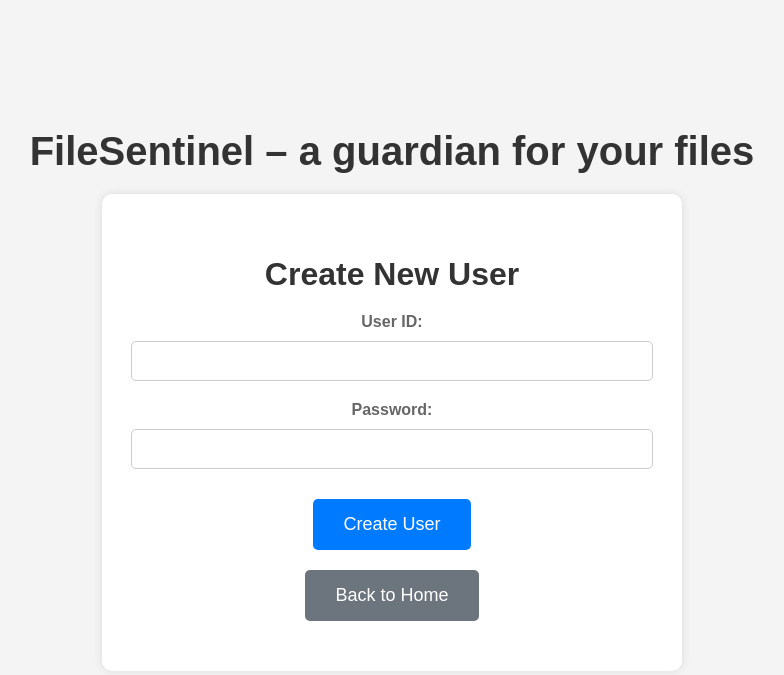
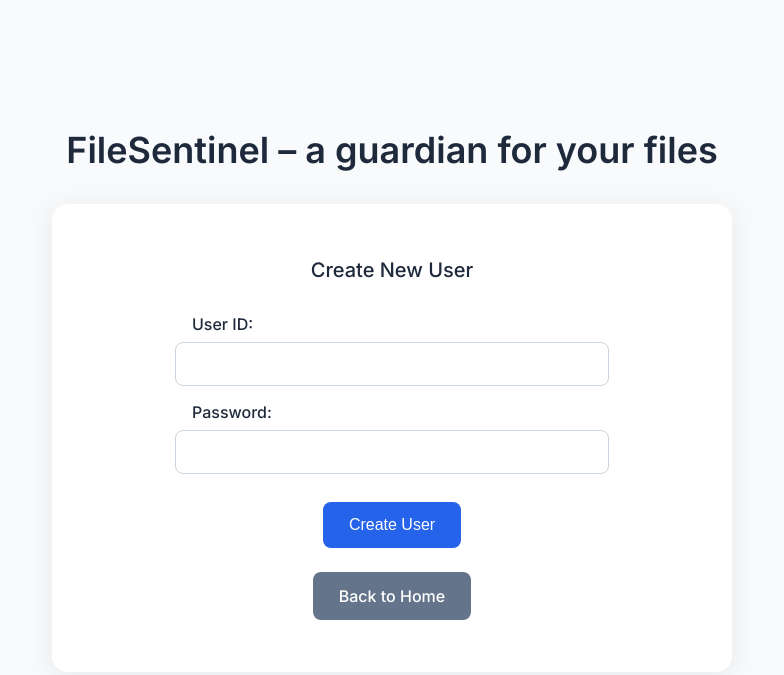
Before and after one commit to Vivek-Vardhan-310/SE-PBL-Secure_file_tranfer, a website: page newuser.html in a window 1280 px wide. Shown: the whole page, without its empty margins (248-1032 px from the left). Drawn offline with Linux system fonts and the light colour scheme.

Commit message:
Improve UI design with modern color palette and typography
- Switch to Inter font family for better readability
- Implement professional color scheme: Indigo primary (#2563EB), Slate grays, clean whites
- Update all HTML pages: index.html, delete.html, download.html, upload.html, newuser.html
- Improve spacing, shadows, and button styles for modern SaaS look
- Add focus states and hover effects for better UX
- Increase border radius to 16px for softer appearance
- Adjust typography hierarchy with proper font weights

```diff
--- a/newuser.html
+++ b/newuser.html
@@ -5,9 +5,11 @@
     <meta name="viewport" content="width=device-width, initial-scale=1.0">
     <title>Create New User - FileSentinel</title>
     <style>
+        @import url('https://fonts.googleapis.com/css2?family=Inter:wght@400;500;600;700&display=swap');
+
         body {
-            font-family: Arial, sans-serif;
-            background-color: #f4f4f4;
+            font-family: 'Inter', sans-serif;
+            background-color: #F8FAFC;
             margin: 0;
             padding: 0;
             display: flex;
@@ -15,28 +17,32 @@
             justify-content: center;
             align-items: center;
             height: 100vh;
+            color: #1E293B;
         }
         .header {
             text-align: center;
-            margin-bottom: 20px;
+            margin-bottom: 32px;
         }
         .header h1 {
-            color: #333;
-            font-size: 2.5em;
+            color: #1E293B;
+            font-size: 36px;
+            font-weight: 600;
             margin: 0;
         }
         .container {
             text-align: center;
-            background-color: white;
+            background-color: #FFFFFF;
             padding: 40px;
-            border-radius: 10px;
-            box-shadow: 0 0 10px rgba(0, 0, 0, 0.1);
-            max-width: 500px;
+            border-radius: 16px;
+            box-shadow: 0 4px 30px rgba(0, 0, 0, 0.08);
+            max-width: 600px;
             width: 90%;
         }
         .container h1 {
-            color: #333;
-            margin-bottom: 20px;
+            color: #1E293B;
+            font-size: 20px;
+            font-weight: 500;
+            margin-bottom: 32px;
         }
         form {
             display: flex;
@@ -44,49 +50,86 @@
             align-items: center;
         }
         label {
-            margin-bottom: 10px;
-            color: #666;
-            font-weight: bold;
+            margin-bottom: 8px;
+            color: #1E293B;
+            font-weight: 500;
+            font-size: 16px;
+            display: block;
+            text-align: left;
+            width: 100%;
+            max-width: 400px;
         }
         input[type="text"], input[type="password"] {
             width: 100%;
-            padding: 10px;
-            margin-bottom: 20px;
-            border: 1px solid #ccc;
-            border-radius: 5px;
+            max-width: 400px;
+            padding: 12px 16px;
+            margin-bottom: 16px;
+            border: 1px solid #CBD5E1;
+            border-radius: 8px;
             font-size: 16px;
+            background-color: #FFFFFF;
+            color: #1E293B;
+        }
+        input[type="text"]:focus, input[type="password"]:focus {
+            outline: none;
+            border-color: #2563EB;
         }
         .button {
             display: inline-block;
-            padding: 15px 30px;
-            margin: 10px;
-            background-color: #007bff;
+            padding: 14px 26px;
+            margin: 12px;
+            background-color: #2563EB;
             color: white;
             text-decoration: none;
-            border-radius: 5px;
-            font-size: 18px;
+            border-radius: 8px;
+            font-size: 16px;
+            font-weight: 500;
             transition: background-color 0.3s;
             border: none;
             cursor: pointer;
         }
         .button:hover {
-            background-color: #0056b3;
+            background-color: #1D4ED8;
+        }
+        .button:active {
+            background-color: #1E40AF;
         }
         .back-button {
-            background-color: #6c757d;
+            background-color: #64748B;
+            color: #FFFFFF;
         }
         .back-button:hover {
-            background-color: #545b62;
+            background-color: #475569;
         }
         .keys {
             text-align: left;
-            margin-top: 20px;
+            margin-top: 32px;
             display: none;
+            width: 100%;
+            max-width: 400px;
+        }
+        .keys h2 {
+            color: #1E293B;
+            font-size: 18px;
+            font-weight: 600;
+            margin-bottom: 16px;
         }
         .keys textarea {
             width: 100%;
             height: 100px;
-            margin-bottom: 10px;
+            margin-bottom: 12px;
+            padding: 12px 16px;
+            border: 1px solid #CBD5E1;
+            border-radius: 8px;
+            font-size: 14px;
+            background-color: #F8FAFC;
+            color: #1E293B;
+            resize: vertical;
+        }
+        .keys p {
+            font-size: 14px;
+            color: #EF4444;
+            font-weight: 500;
         }
     </style>
 </head>
```
Also changed, not shown: delete.html (+71 -39 lines), download.html (+54 -28 lines), index.html (+47 -25 lines), upload.html (+62 -27 lines).
